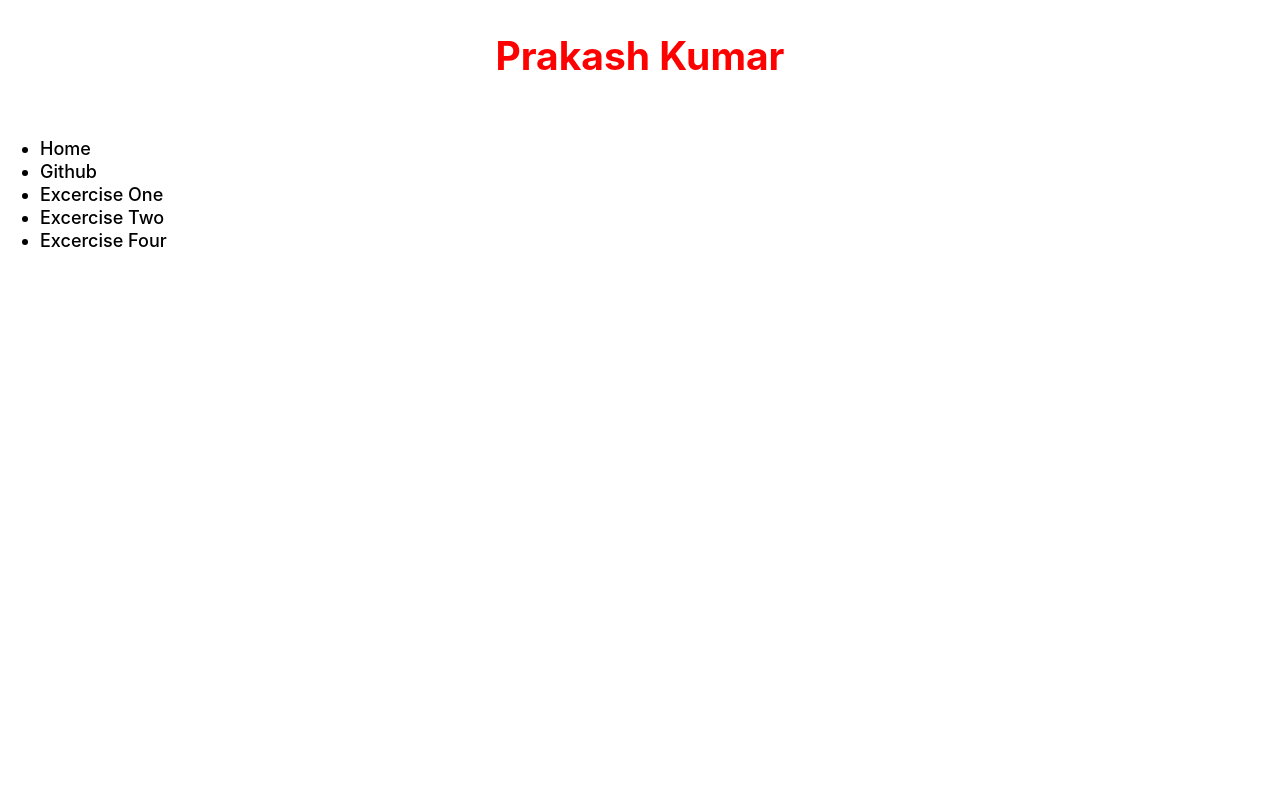
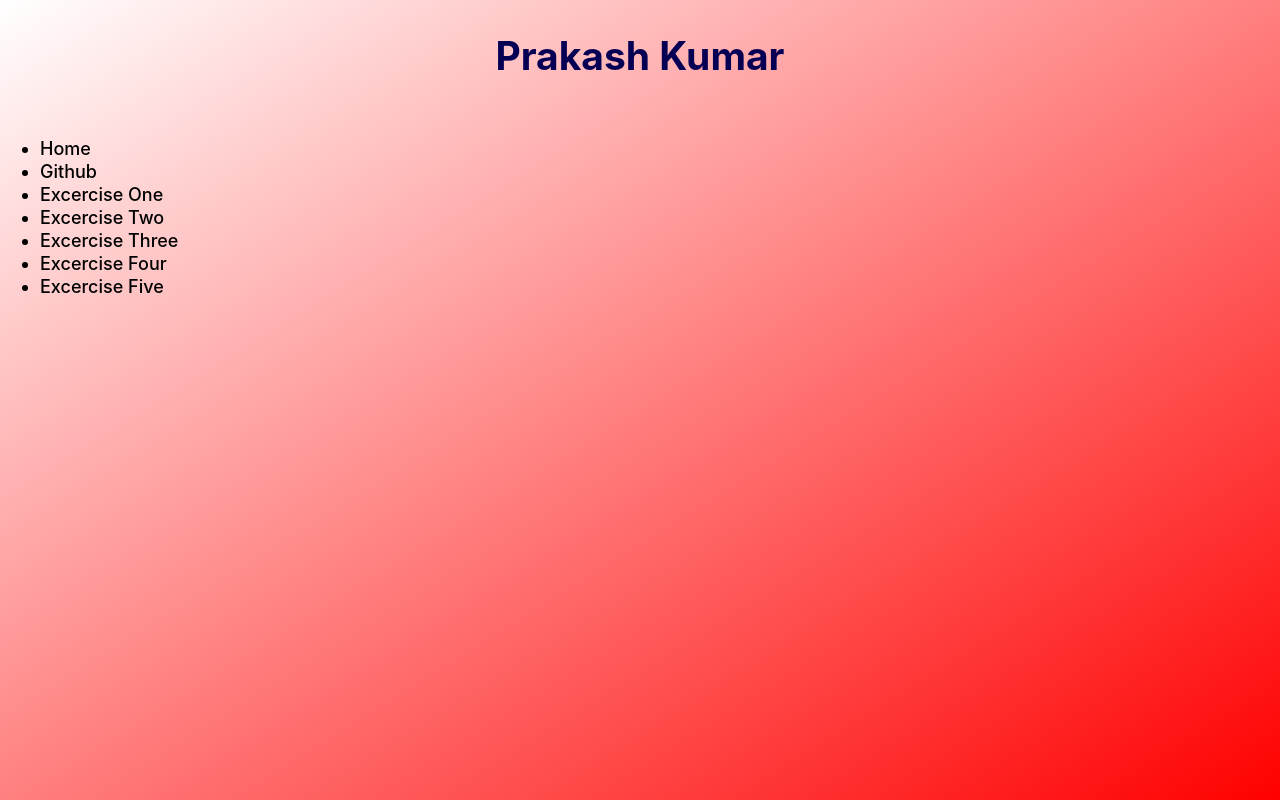
Before and after one commit to prakashkumar264/playground, a React (Create React App) app: page /exercisefive in a window 1280 px wide. Built offline with nearby package versions, Linux system fonts and the light colour scheme.

Commit message:
gradient added to home page

```diff
--- a/src/App.css
+++ b/src/App.css
@@ -17,6 +17,7 @@
   flex-direction: column;
   font-size: calc(10px + 2vmin);
   color: white;
+  background-image: linear-gradient(to bottom right, rgba(255,0,0,0), rgba(255,0,0,1));
 }
 
 .App-link {
@@ -33,7 +34,7 @@
 }
 
 .makeinbold{
-  color: red;
+  color: rgb(6, 0, 85);
   text-align: center;
 }
 
--- a/src/App.js
+++ b/src/App.js
@@ -7,9 +7,9 @@ import {
 } from 'react-router-dom';
 import exercisetwo from "./excercisetwo"
 import exerciseone from "./exerciseone"
-// import exercisethree from "./exercisethree"
+import exercisethree from "./exercisethree"
 import exercisefour from "./exercisefour"
-// import exercisefive from "./exercisefive"
+import exercisefive from "./exercisefive"
 
 
 function App() {
@@ -27,17 +27,17 @@ function App() {
            <li><Link to={{ pathname: "https://github.com/prakashkumar264/playground" }} target="_blank" >Github</Link></li>
            <li><Link to="/exerciseone">Excercise One</Link></li>
            <li><Link to="/exercisetwo">Excercise Two</Link></li>
-           {/* <li><Link to="/exercisethree">Excercise Three</Link></li> */}
+           <li><Link to="/exercisethree">Excercise Three</Link></li>
            <li><Link to="/exercisefour">Excercise Four</Link></li>
-           {/* <li><Link to="/exercisefive">Excercise Five</Link></li> */}
+           <li><Link to="/exercisefive">Excercise Five</Link></li>
 
          </ul>
 
          <Route path="/exerciseone" component={exerciseone}/>
          <Route path="/exercisetwo" component={exercisetwo}/>
-         {/* <Route path="/exercisethree" component={exercisethree}/> */}
+         <Route path="/exercisethree" component={exercisethree}/>
          <Route path="/exercisefour" component={exercisefour}/>
-         {/* <Route path="/exercisefive" component={exercisefive}/> */}
+         <Route path="/exercisefive" component={exercisefive}/>
 
        </Router>
 
--- a/src/exercisefive.js
+++ b/src/exercisefive.js
@@ -1 +1,16 @@
 import './exercisefive.css';
+
+
+import React, { Component } from "react";
+
+class exercisefive extends Component {
+    render() {
+      return (
+        <div >
+
+        </div>
+      );
+    }
+  }
+
+export default exercisefive;
--- a/src/exercisefour.js
+++ b/src/exercisefour.js
@@ -13,4 +13,4 @@ class exercisefour extends Component {
     }
   }
 
-  export default exercisefour;
+export default exercisefour;
--- a/src/exercisethree.js
+++ b/src/exercisethree.js
@@ -1 +1,15 @@
 import './exercisethree.css'
+
+import React, { Component } from "react";
+
+class exercisethree extends Component {
+    render() {
+      return (
+        <div >
+
+        </div>
+      );
+    }
+  }
+
+export default exercisethree;
```
